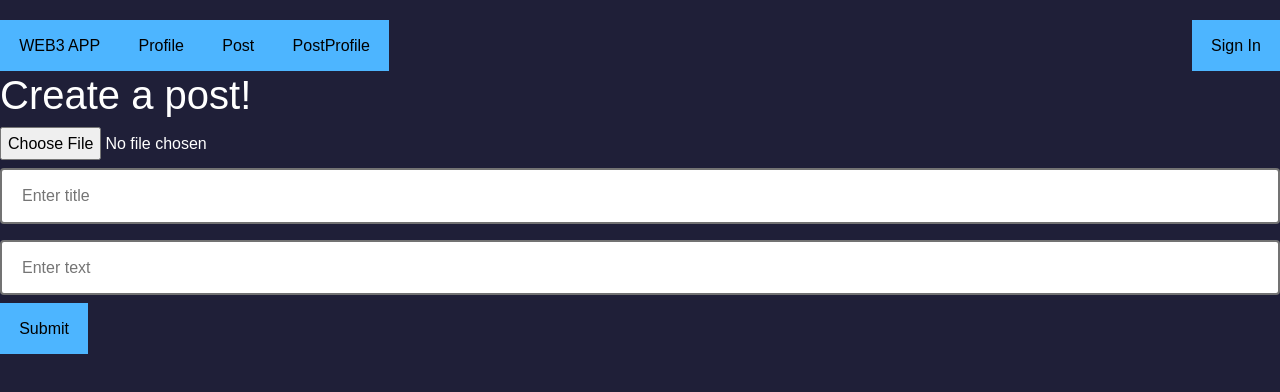
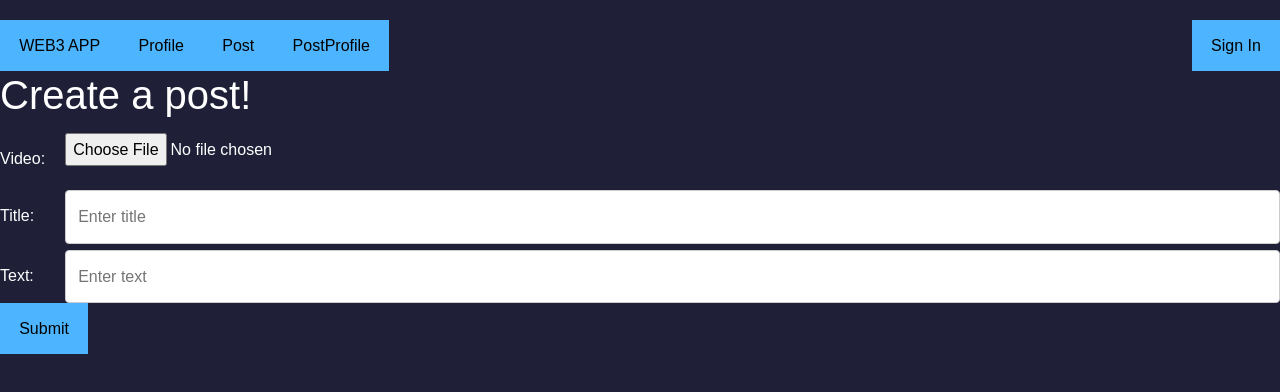
Before and after one commit to Findmebear/LehighWeb3, a React (Create React App) app: page /post in a window 1280 px wide. Shown: the top 392 px of the page. Built offline with nearby package versions, Linux system fonts and the light colour scheme.

Commit message:
Post CSS changes

```diff
--- a/src/components/Post/Post.jsx
+++ b/src/components/Post/Post.jsx
@@ -20,9 +20,31 @@ const Post = () => {
     return (
         <div>
             <h1> Create a post! {postCount}</h1>
-            <Input placeholder="enter video" name= "video" type ="file" accept=".mp4, .mov, .mkv .ogg .wmv" handleChange= {()=> {}} />
-            <Input placeholder="Enter title" name="title" type="text" handleChange={handleChange} />
-            <Input placeholder="Enter text" name="text" type="text" handleChange={handleChange} />
+            <div class="row">
+              <div class= "col-25">
+              <label for="lFile">Video: </label>
+              </div>
+              <div class = "col-75">
+              <Input placeholder="enter video" name= "video" type ="file" accept=".mp4, .mov, .mkv .ogg .wmv" handleChange= {()=> {}} />
+                </div>
+            </div>
+            <div class="row">
+              <div class= "col-25">
+              <label for="lTitle">Title: </label>
+
+              </div>
+              <div class = "col-75">
+              <Input placeholder="Enter title" name="title" type="text" handleChange={handleChange} />
+              </div>
+            </div>
+            <div class="row">
+              <div class= "col-25">
+              <label for="lText">Text: </label>
+              </div>
+              <div class = "col-75">
+              <Input placeholder="Enter text" name="text" type="text" style="height:200px" handleChange={handleChange} />
+                </div>
+            </div>
 
             <button onClick={createPost}>Submit</button>
         </div>
--- a/src/components/Post/post.css
+++ b/src/components/Post/post.css
@@ -1,11 +1,34 @@
-input[type = text]{
-    border: 2px solid rgba(0, 0, 0, 0.548);
+input[type=text], select, textarea {
+    width: 100%;
+    padding: 12px;
+    border: 1px solid #ccc;
     border-radius: 4px;
-    width: 100%;
-    padding: 12px 20px;
-    margin: 8px 0;
-    box-sizing: border-box;
-}
+    resize: vertical;
+  }
+  label {
+    padding: 12px 12px 12px 0;
+    display: inline-block;
+  }
+  .col-25 {
+    float: left;
+    width: 5%;
+    margin-top: 6px;
+  }
+
+  .col-75 {
+    float: left;
+    width: 95%;
+    margin-top: 6px;
+  }
+
+  .row:after {
+    content: "";
+    display: table;
+    clear: both;
+  }
+
+
+
 
 button {
     width: max-content;
```
